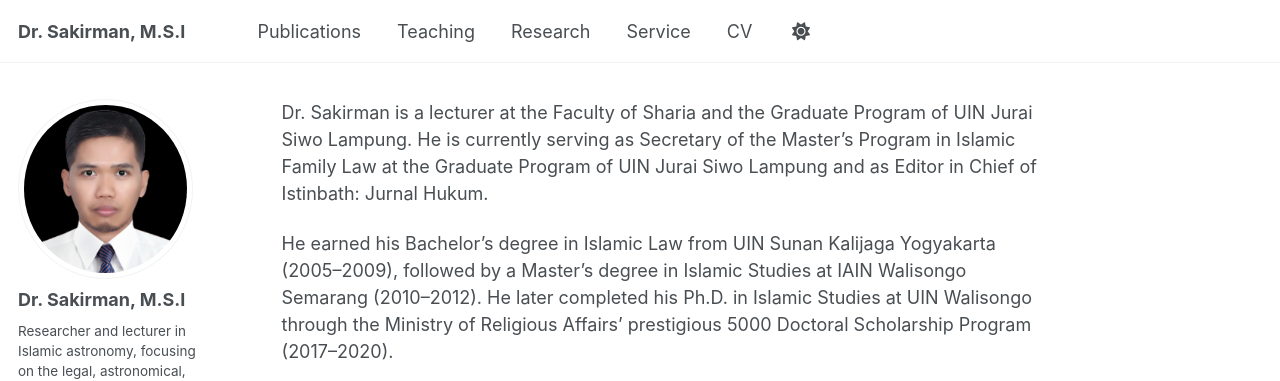
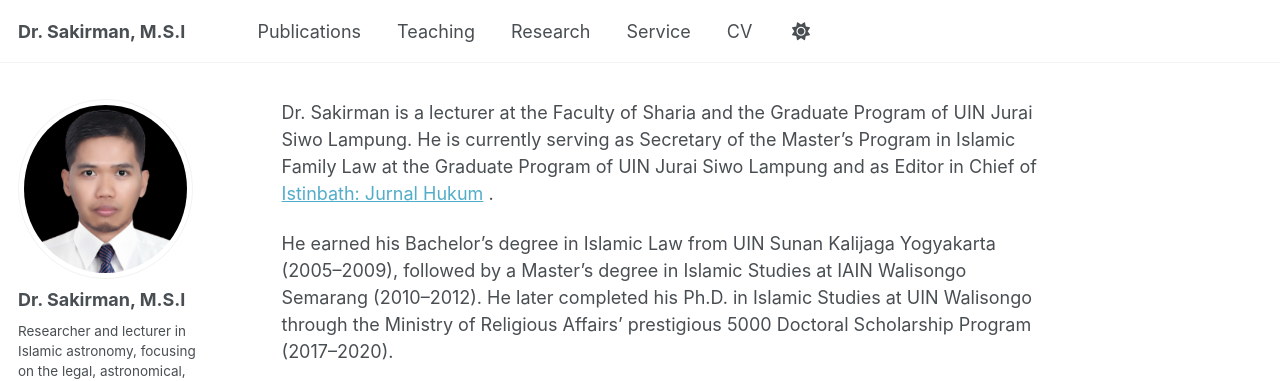
Before and after one commit to sakir-man/sakir-man.github.io, a Jekyll site: the page built from _pages/about.md, in a window 1280 px wide and 1087 px high. Shown: the top 381 px of the window. Built offline with Jekyll 4.4.1, drawn with Linux system fonts in a browser that asks for light colours; some web fonts are replaced; a script that is not in the unit is left out; part of the change alters nothing that is shown.

```diff
--- a/_pages/about.md
+++ b/_pages/about.md
@@ -7,7 +7,7 @@ redirect_from:
   - /about.html
 ---
 
-Dr. Sakirman is a lecturer at the Faculty of Sharia and the Graduate Program of UIN Jurai Siwo Lampung. He is currently serving as Secretary of the Master’s Program in Islamic Family Law at the Graduate Program of UIN Jurai Siwo Lampung and as Editor in Chief of Istinbath: Jurnal Hukum.
+Dr. Sakirman is a lecturer at the Faculty of Sharia and the Graduate Program of UIN Jurai Siwo Lampung. He is currently serving as Secretary of the Master’s Program in Islamic Family Law at the Graduate Program of UIN Jurai Siwo Lampung and as Editor in Chief of <a href="https://e-journal.metrouniv.ac.id/istinbath/index">Istinbath: Jurnal Hukum</a> .
 
 He earned his Bachelor’s degree in Islamic Law from UIN Sunan Kalijaga Yogyakarta (2005–2009), followed by a Master’s degree in Islamic Studies at IAIN Walisongo Semarang (2010–2012). He later completed his Ph.D. in Islamic Studies at UIN Walisongo through the Ministry of Religious Affairs’ prestigious 5000 Doctoral Scholarship Program (2017–2020).
 
```
